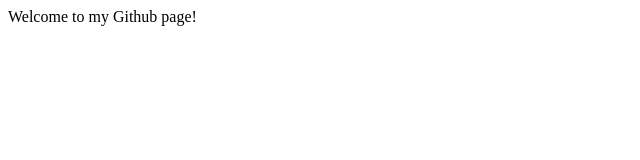
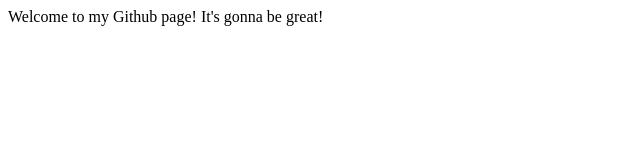
Before and after one commit to geekayokay/geekayokay.github.io, a plain HTML site: page index.html in a window 1280 px wide. Shown: the whole page, without its empty margins (0-640 px from the left). Drawn offline with Linux system fonts and the light colour scheme.

Commit message:
First commit again

```diff
--- a/index.html
+++ b/index.html
@@ -4,6 +4,6 @@
         <title>Testing pages</title>
     </head>
     <body>
-        Welcome to my Github page!
+        Welcome to my Github page! It's gonna be great!
     </body>
 </html>
```
